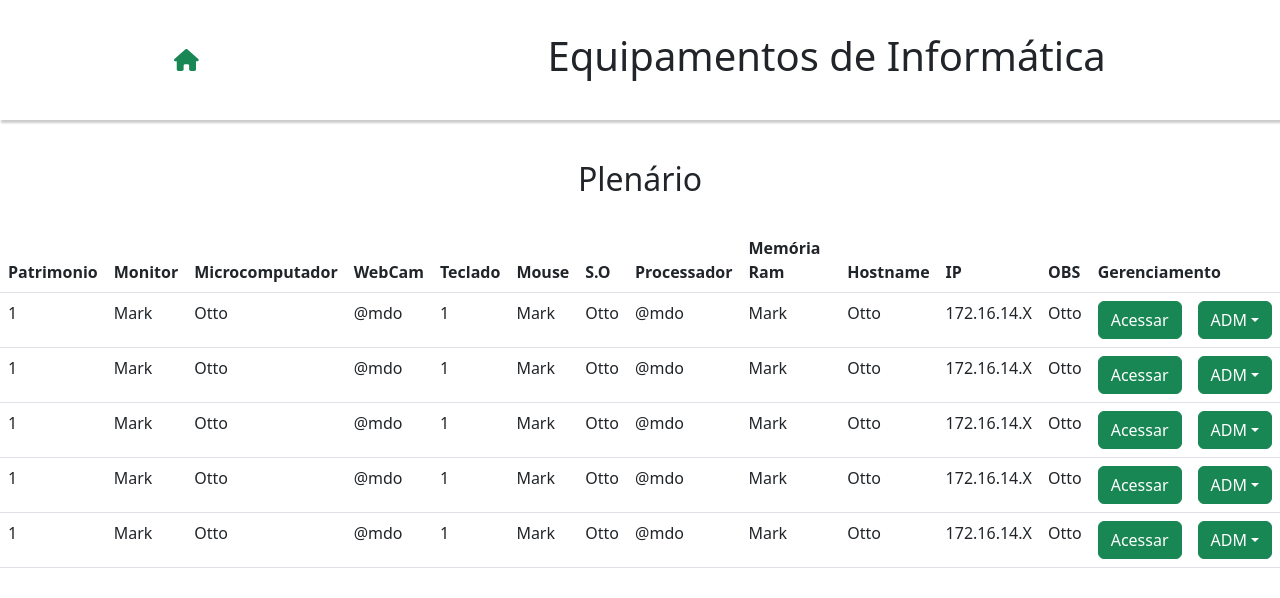
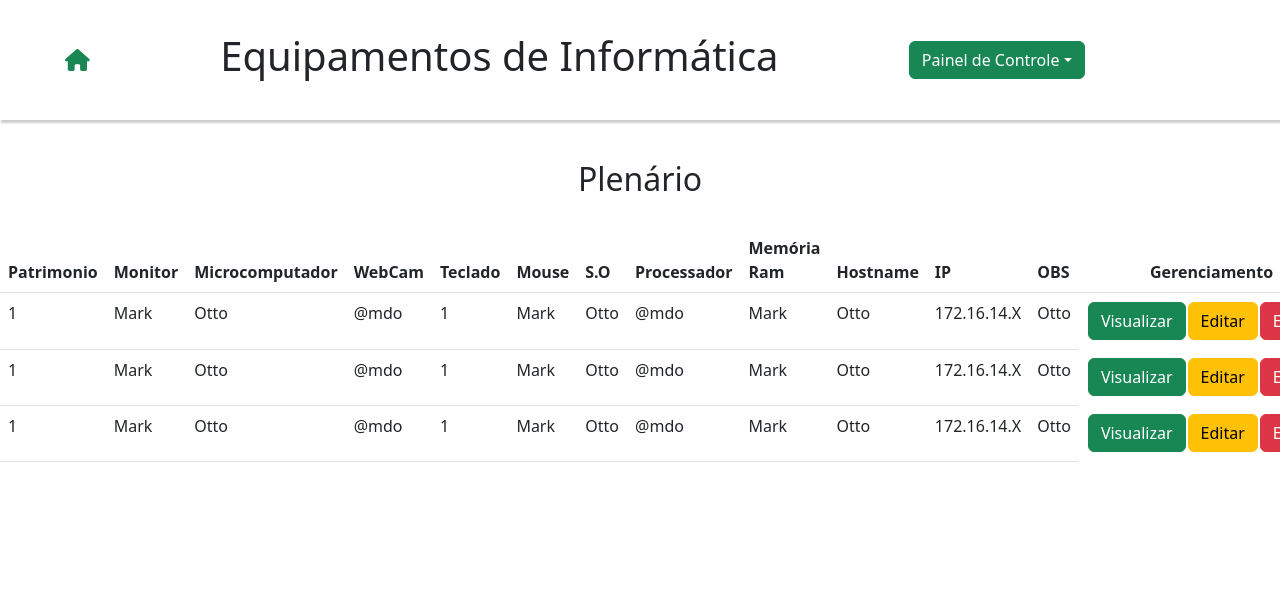
Before and after one commit to fabiovasques87/controleMaquinasJmu, a React (Create React App) app: page /Plenario in a window 1280 px wide. Shown: the top 598 px of the page. Built offline with nearby package versions, Linux system fonts and the light colour scheme.

Commit message:
inicio de menu amburguer

```diff
--- a/src/App.tsx
+++ b/src/App.tsx
@@ -3,21 +3,63 @@ import logoJmu from './assets/logoJmu.png';
 // import { lists } from './helpers/Dados';
 import {MyRoutes} from './routes/MyRoutes';
 import Style  from './styles.module.css';
-import React from 'react';
+import React, { useState }  from 'react';
 import { FontAwesomeIcon } from '@fortawesome/react-fontawesome';
 import {  faHouse } from '@fortawesome/free-solid-svg-icons';
-
+import Dropdown from 'react-bootstrap/Dropdown';
+import DropdownButton from 'react-bootstrap/DropdownButton';
+import { Button } from "react-bootstrap";
+import Card from 'react-bootstrap/Card';
+import Collapse from 'react-bootstrap/Collapse';
 
 const App = () =>{
 
-
+  const [open, setOpen] = useState(false);
 
   return (
     <div>
 
       <div className={Style.header}>
-      <Link to={'/'} className={Style.iconHouse}><FontAwesomeIcon icon={faHouse}  /> </Link>
-      <h1 className={Style.textHeader}>Equipamentos de Informática</h1>
+            <Link to={'/'} className={Style.iconHouse}><FontAwesomeIcon icon={faHouse}  /> </Link>
+            <h1 className={Style.textHeader}>Equipamentos de Informática</h1>
+            <DropdownButton className={Style.dropdownPainelControle} id="dropdown-item-button"   variant="success" title="Painel de Controle">
+                <Link to={'/editarItens'} className={Style.editarItens}><Dropdown.ItemText >Gerenciar itens</Dropdown.ItemText></Link>
+                <Link to={'/plenario'} className={Style.editarItens}><Dropdown.ItemText >Plenário</Dropdown.ItemText></Link>
+                <Link to={'/adm'} className={Style.editarItens}><Dropdown.ItemText >Administrativo</Dropdown.ItemText></Link>
+                <Link to={'/video'} className={Style.editarItens}><Dropdown.ItemText >Vídeo Conferência</Dropdown.ItemText></Link>
+            </DropdownButton>
+
+             {/* Button Collspan para responsividade no smartphone */}
+             <>
+
+                <div
+                  onClick={() => setOpen(!open)}
+                  aria-controls="example-collapse-text"
+                  aria-expanded={open}
+                  className={Style.menuAmburguer}
+                  >
+                    <div className={Style.borderMenuAmburguer}> ---</div>
+                    <div className={Style.borderMenuAmburguer}>---</div>
+
+                </div>
+
+
+            <div className={Style.areaMenuAmburguer}>
+        <Collapse in={open} dimension="height">
+          <div id="example-collapse-text" >
+            <Card className={Style.heightMenuAmburguer} body style={{}}>
+            <Link className={Style.linkMenuAmburguer} to={'/'}>Home</Link><br />
+              <Link className={Style.linkMenuAmburguer} to={'/plenario'}>Plenário</Link><br />
+              <Link className={Style.linkMenuAmburguer} to={'/adm'}>Adm</Link><br />
+              <Link className={Style.linkMenuAmburguer} to={'/video'}>Vídeo Conferencia</Link><br />
+              <Link className={Style.linkMenuAmburguer} to={'/Almoxarifado'}>Almoxarifado</Link>
+
+            </Card>
+          </div>
+        </Collapse>
+      </div>
+
+                </>
       </div>
 
 
--- a/src/pages/Escrivao.tsx
+++ b/src/pages/Escrivao.tsx
@@ -1,6 +1,6 @@
 import { Link } from "react-router-dom";
 import { Button } from "react-bootstrap";
-import planta from '../assets/planta.jpg';
+import planta from '../assets/escrivao/planta.jpg';
 import monitores from '../assets/escrivao/monitores_atual.jpeg';
 import cpu from '../assets/escrivao/cpu.jpeg';
 import elitedesk from  '../assets/escrivao/elitedesk_atual.jpg';
@@ -59,6 +59,9 @@ export const Escrivao =() =>{
                                             <Carousel.Item>
                                                 <img className="d-block w-100" src={elitedesk}   />
                                             </Carousel.Item>
+                                            <Carousel.Item>
+                                                <img className="d-block w-100" src={planta}   />
+                                            </Carousel.Item>
                                         </Carousel>
                                     </div>
                             </div>
--- a/src/pages/Plenario.tsx
+++ b/src/pages/Plenario.tsx
@@ -5,12 +5,19 @@ import style from '../styles.module.css';
 import Table from 'react-bootstrap/Table';
 import Dropdown from 'react-bootstrap/Dropdown';
 import DropdownButton from 'react-bootstrap/DropdownButton';
+import React, { useState } from 'react';
+import Card from 'react-bootstrap/Card';
+import Collapse from 'react-bootstrap/Collapse';
 
 export const Plenario =() =>{
 
+    const [open, setOpen] = useState(false);
 
     return (
+
         <div>
+
+
             <h2 className={style.textTituloPlenario}>Plenário</h2>
             <div className={style.section}>
                     <Table responsive>
@@ -28,13 +35,13 @@ export const Plenario =() =>{
                             <th>Hostname</th>
                             <th>IP</th>
                             <th>OBS</th>
-                            <th colSpan={2}>Gerenciamento</th>
+                            <th colSpan={3} className={style.alignTextTable}>Gerenciamento</th>
                             </tr>
                         </thead>
                         <tbody>
                             <tr>
-                            <td>1</td>
-                            <td>Mark</td>
+                                <td> 1</td>
+                                <td >Mark</td>
                                 <td>Otto</td>
                                 <td>@mdo</td>
                                 <td>1</td>
@@ -45,16 +52,15 @@ export const Plenario =() =>{
                                 <td>Otto</td>
                                 <td>172.16.14.X</td>
                                 <td>Otto</td>
-                            <td><Link to={'/escrivao'} ><button className={"btn btn-success"} >Acessar </button> </Link></td>
-                            <td>
-                                 <DropdownButton id="dropdown-item-button"   variant="success" title="ADM">
-                                    <Link to={'/editarItens'} className={style.editarItens}><Dropdown.ItemText >Gerenciar itens</Dropdown.ItemText></Link>
-                                </DropdownButton>
-                            </td>
+                            <div className={style.alignButtonTable}>
+                                <td  ><Link  to={'/escrivao'}  ><button className={"btn btn-success"} >Visualizar </button> </Link></td>
+                                <td > <Link to={'/editar'} ><button className={"btn btn-warning"} >Editar </button> </Link>  </td>
+                                <td > <Link to={'/excluir'} ><button className={"btn btn-danger"} >Excluir </button> </Link>  </td>
+                            </div>
                             </tr>
                             <tr>
-                            <td>1</td>
-                            <td>Mark</td>
+                                <td> 1</td>
+                                <td >Mark</td>
                                 <td>Otto</td>
                                 <td>@mdo</td>
                                 <td>1</td>
@@ -65,16 +71,15 @@ export const Plenario =() =>{
                                 <td>Otto</td>
                                 <td>172.16.14.X</td>
                                 <td>Otto</td>
-                            <td><Link to={'/escrivao'} ><button className={"btn btn-success"} >Acessar </button> </Link></td>
-                            <td>
-                                 <DropdownButton id="dropdown-item-button"   variant="success" title="ADM">
-                                    <Link to={'/editarItens'} className={style.editarItens}><Dropdown.ItemText >Gerenciar itens</Dropdown.ItemText></Link>
-                                </DropdownButton>
-                            </td>
+                            <div className={style.alignButtonTable}>
+                                <td  ><Link  to={'/escrivao'}  ><button className={"btn btn-success"} >Visualizar </button> </Link></td>
+                                <td > <Link to={'/editar'} ><button className={"btn btn-warning"} >Editar </button> </Link>  </td>
+                                <td > <Link to={'/excluir'} ><button className={"btn btn-danger"} >Excluir </button> </Link>  </td>
+                            </div>
                             </tr>
                             <tr>
-                            <td>1</td>
-                            <td>Mark</td>
+                                <td> 1</td>
+                                <td >Mark</td>
                                 <td>Otto</td>
                                 <td>@mdo</td>
                                 <td>1</td>
@@ -85,55 +90,17 @@ export const Plenario =() =>{
                                 <td>Otto</td>
                                 <td>172.16.14.X</td>
                                 <td>Otto</td>
-                            <td><Link to={'/escrivao'} ><button className={"btn btn-success"} >Acessar </button> </Link></td>
-                            <td>
-                                 <DropdownButton id="dropdown-item-button"   variant="success" title="ADM">
-                                    <Link to={'/editarItens'} className={style.editarItens}><Dropdown.ItemText >Gerenciar itens</Dropdown.ItemText></Link>
-                                </DropdownButton>
-                            </td>
+                            <div className={style.alignButtonTable}>
+                                <td  ><Link  to={'/escrivao'}  ><button className={"btn btn-success"} >Visualizar </button> </Link></td>
+                                <td > <Link to={'/editar'} ><button className={"btn btn-warning"} >Editar </button> </Link>  </td>
+                                <td > <Link to={'/excluir'} ><button className={"btn btn-danger"} >Excluir </button> </Link>  </td>
+                            </div>
                             </tr>
-                            <tr>
-                            <td>1</td>
-                            <td>Mark</td>
-                            <td>Otto</td>
-                            <td>@mdo</td>
-                            <td>1</td>
-                            <td>Mark</td>
-                            <td>Otto</td>
-                            <td>@mdo</td>
-                            <td>Mark</td>
-                            <td>Otto</td>
-                            <td>172.16.14.X</td>
-                            <td>Otto</td>
-                            <td><Link to={'/escrivao'} ><button className={"btn btn-success"} >Acessar </button> </Link></td>
-                            <td>
-                                 <DropdownButton id="dropdown-item-button"   variant="success" title="ADM">
-                                    <Link to={'/editarItens'} className={style.editarItens}><Dropdown.ItemText >Gerenciar itens</Dropdown.ItemText></Link>
-                                </DropdownButton>
-                            </td>
-                            </tr>
-                            <tr>
-                            <td>1</td>
-                            <td>Mark</td>
-                            <td>Otto</td>
-                            <td>@mdo</td>
-                            <td>1</td>
-                            <td>Mark</td>
-                            <td>Otto</td>
-                            <td>@mdo</td>
-                            <td>Mark</td>
-                            <td>Otto</td>
-                            <td>172.16.14.X</td>
-                            <td>Otto</td>
-                            <td><Link to={'/escrivao'} ><button className={"btn btn-success"} >Acessar </button> </Link></td>
-                            <td>
-                                 <DropdownButton id="dropdown-item-button"   variant="success" title="ADM">
-                                    <Link to={'/editarItens'} className={style.editarItens}><Dropdown.ItemText >Gerenciar itens</Dropdown.ItemText></Link>
-                                </DropdownButton>
-                            </td>
-                            </tr>
+
                         </tbody>
                     </Table>
+
+
             </div>
 
             {
--- a/src/styles.module.css
+++ b/src/styles.module.css
@@ -37,7 +37,6 @@ body{
     width: auto;
     box-shadow: 2px 2px 2px 1px rgba(0, 0, 0, 0.2);
     margin-bottom: 40px;
-    position:static;
 }
 
 
@@ -51,6 +50,9 @@ body{
 
 
 .cardBody{
+    display: flex;
+    justify-content: center;
+    align-items: center;
     border-radius: 10px;
     border: 0.2px solid;
     box-shadow: 8px 5px 5px #ccc;
@@ -102,13 +104,14 @@ li{
 
 
 .textHeader{
-   /* margin-left: 300px;*/
+    /* margin-left: -80rem; */
 
 }
 .iconHouse{
-    /*margin-right: -150px;*/
+    /* margin-left: -60rem; */
     color: #198754;
     font-size: 22px;
+
 }
 .iconHouse:hover{
     color: #000;
@@ -140,9 +143,37 @@ li{
     align-items: center;
 }
 
+.alignButtonTable{
+     display: flex;
+     justify-content: center;
+     align-items: center;
+
+}
+.alignTextTable{
+   text-align: center;
+}
+
+.menuAmburguer{
+    display: none;
+}
+
+ .linkMenuAmburguer{
+    text-decoration: none;
+    color: #000;
+}
+
+
+
+
+
+
+
+
+
 @media (max-width: 700px){
     .textHeader{
-        font-size: 20px;
+        display: none;
+        font-size: 22px;
 
      }
 
@@ -153,4 +184,65 @@ li{
         align-items: center;
 
     }
+    .menuAmburguer{
+        display: block;
+        background-color: #000;
+        padding: 10px;
+        border-radius: 8px;
+        width: 50px;
+        height: 50px;
+        margin-left: 330px;
+    }
+
+    .borderMenuAmburguer{
+        border-top: 1px solid #fff;
+    }
+    .dropdownPainelControle{
+        display: none;
+    }
+    .iconHouse{
+       display: none;
+
+    }
+
+    .areaMenuAmburguer{
+        display: block;
+        padding: 10px;
+        margin-top: 80px;
+        font-size: 16px;
+
+    }
+
+
+     .heightMenuAmburguer{
+        display: flex;
+        flex-direction: column;
+        padding: 10px;
+        background-color: #fff;
+        z-index: 10;
+        margin-top: 100px;
+        height:auto;
+        width: 200px;
+    }
+
+    .linkMenuAmburguer{
+        color: #000;
+        margin-bottom: 40px;
+
+    }
+    .linkMenuAmburguer:hover{
+        color: #000;
+        border-bottom: 1px solid red;
+        font-size: 20px;
+    }
+    /* .textHeader{
+        margin-left: -3rem;
+        font-size: 25px;
+
+    }
+    .iconHouse{
+        margin-left: -2rem;
+        color: #198754;
+        font-size: 22px;
+    } */
 }
```
Also changed, not shown: src/assets/escrivao/planta.jpg (added). Lines whose indentation alone changed are shown as unchanged.
